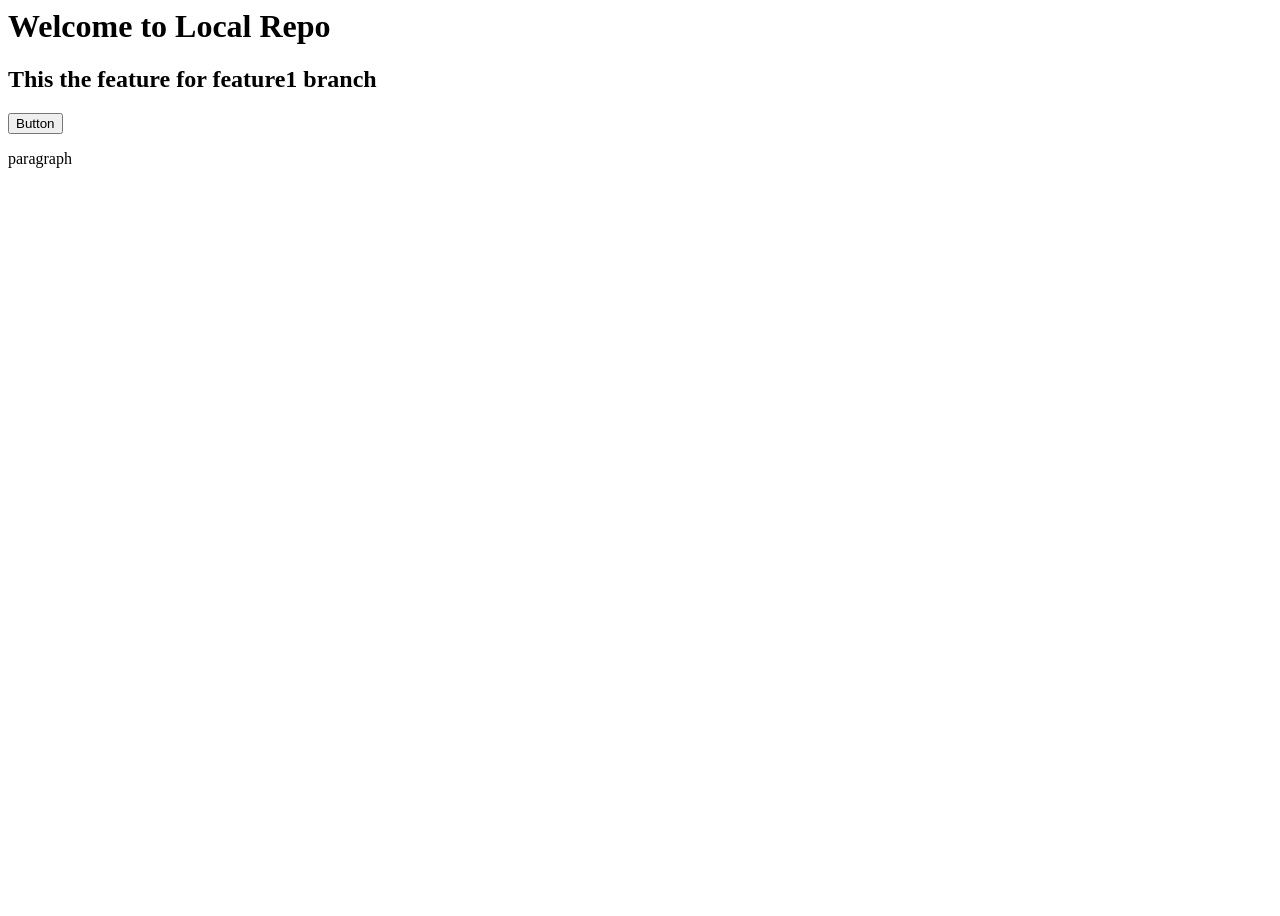
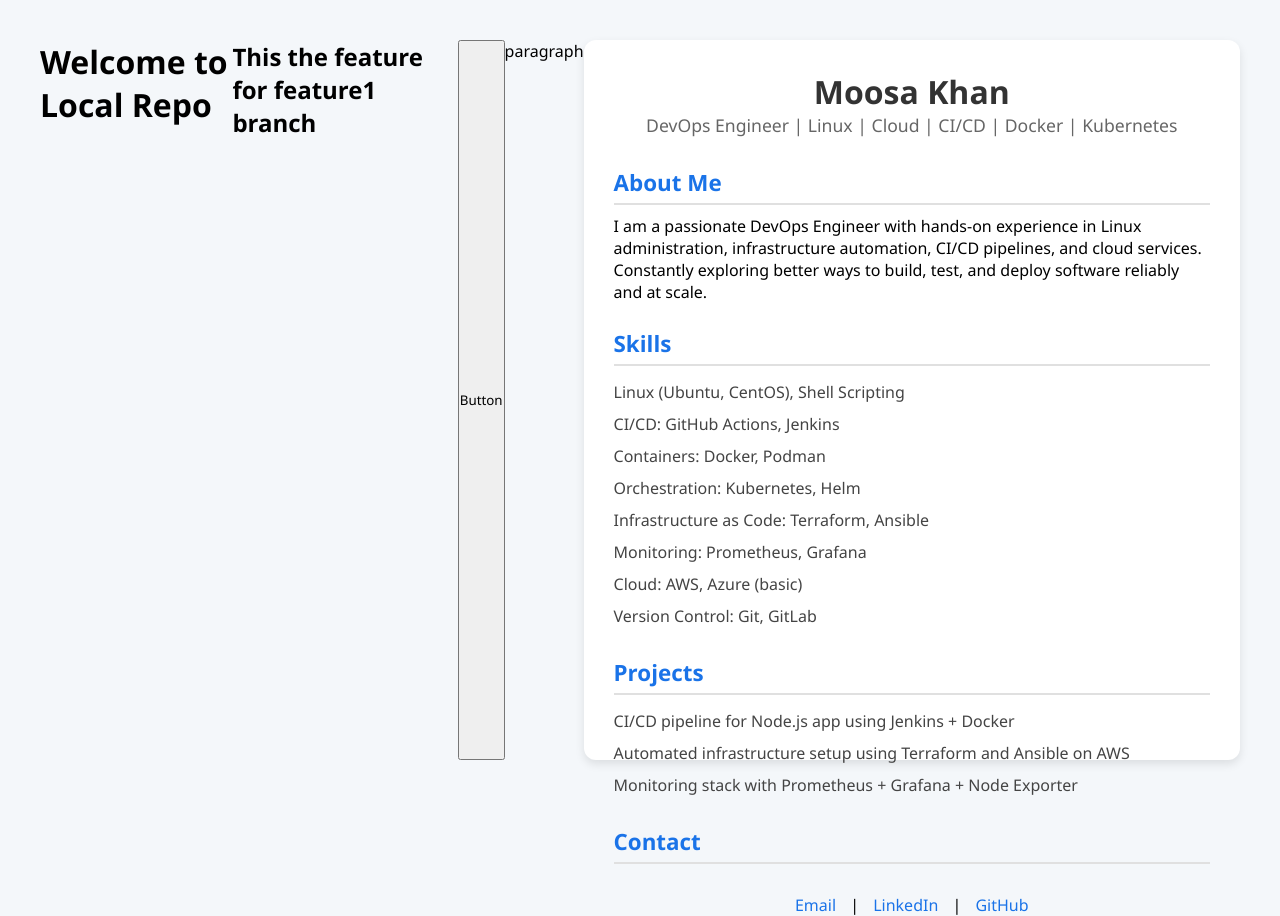
Before and after one commit to moosa-devops/LocalRepo, a plain HTML site: page index.html in a window 1280 px wide. Before the commit the page ends 800 px from the top, so only its background shows below. Drawn offline with Linux system fonts and the light colour scheme.

Commit message:
index modified

```diff
--- a/index.html
+++ b/index.html
@@ -4,3 +4,117 @@
 
 <button>Button</button>
 <p>paragraph</p>
+<!DOCTYPE html>
+<html lang="en">
+<head>
+  <meta charset="UTF-8" />
+  <meta name="viewport" content="width=device-width, initial-scale=1.0"/>
+  <title>DevOps Engineer - Profile</title>
+  <style>
+    * {
+      box-sizing: border-box;
+      margin: 0;
+      padding: 0;
+      font-family: 'Segoe UI', sans-serif;
+    }
+    body {
+      background-color: #f4f7fa;
+      padding: 40px;
+      display: flex;
+      justify-content: center;
+    }
+    .profile-card {
+      background: white;
+      max-width: 800px;
+      width: 100%;
+      padding: 30px;
+      box-shadow: 0 4px 10px rgba(0, 0, 0, 0.1);
+      border-radius: 12px;
+    }
+    .header {
+      text-align: center;
+      margin-bottom: 30px;
+    }
+    .header h1 {
+      font-size: 2em;
+      color: #333;
+    }
+    .header p {
+      font-size: 1.1em;
+      color: #666;
+    }
+    .section {
+      margin-bottom: 25px;
+    }
+    .section h2 {
+      font-size: 1.4em;
+      margin-bottom: 10px;
+      color: #1a73e8;
+      border-bottom: 2px solid #e0e0e0;
+      padding-bottom: 5px;
+    }
+    .section ul {
+      list-style: none;
+      padding-left: 0;
+    }
+    .section ul li {
+      padding: 5px 0;
+      color: #444;
+    }
+    .contact {
+      text-align: center;
+      margin-top: 30px;
+    }
+    .contact a {
+      margin: 0 10px;
+      text-decoration: none;
+      color: #1a73e8;
+    }
+  </style>
+</head>
+<body>
+  <div class="profile-card">
+    <div class="header">
+      <h1>Moosa Khan</h1>
+      <p>DevOps Engineer | Linux | Cloud | CI/CD | Docker | Kubernetes</p>
+    </div>
+
+    <div class="section">
+      <h2>About Me</h2>
+      <p>I am a passionate DevOps Engineer with hands-on experience in Linux administration, infrastructure automation, CI/CD pipelines, and cloud services. Constantly exploring better ways to build, test, and deploy software reliably and at scale.</p>
+    </div>
+
+    <div class="section">
+      <h2>Skills</h2>
+      <ul>
+        <li>Linux (Ubuntu, CentOS), Shell Scripting</li>
+        <li>CI/CD: GitHub Actions, Jenkins</li>
+        <li>Containers: Docker, Podman</li>
+        <li>Orchestration: Kubernetes, Helm</li>
+        <li>Infrastructure as Code: Terraform, Ansible</li>
+        <li>Monitoring: Prometheus, Grafana</li>
+        <li>Cloud: AWS, Azure (basic)</li>
+        <li>Version Control: Git, GitLab</li>
+      </ul>
+    </div>
+
+    <div class="section">
+      <h2>Projects</h2>
+      <ul>
+        <li>CI/CD pipeline for Node.js app using Jenkins + Docker</li>
+        <li>Automated infrastructure setup using Terraform and Ansible on AWS</li>
+        <li>Monitoring stack with Prometheus + Grafana + Node Exporter</li>
+      </ul>
+    </div>
+
+    <div class="section">
+      <h2>Contact</h2>
+      <p class="contact">
+        <a href="mailto:moosa@example.com">Email</a> |
+        <a href="https://linkedin.com/in/moosa" target="_blank">LinkedIn</a> |
+        <a href="https://github.com/moosa-devops" target="_blank">GitHub</a>
+      </p>
+    </div>
+  </div>
+</body>
+</html>
```
